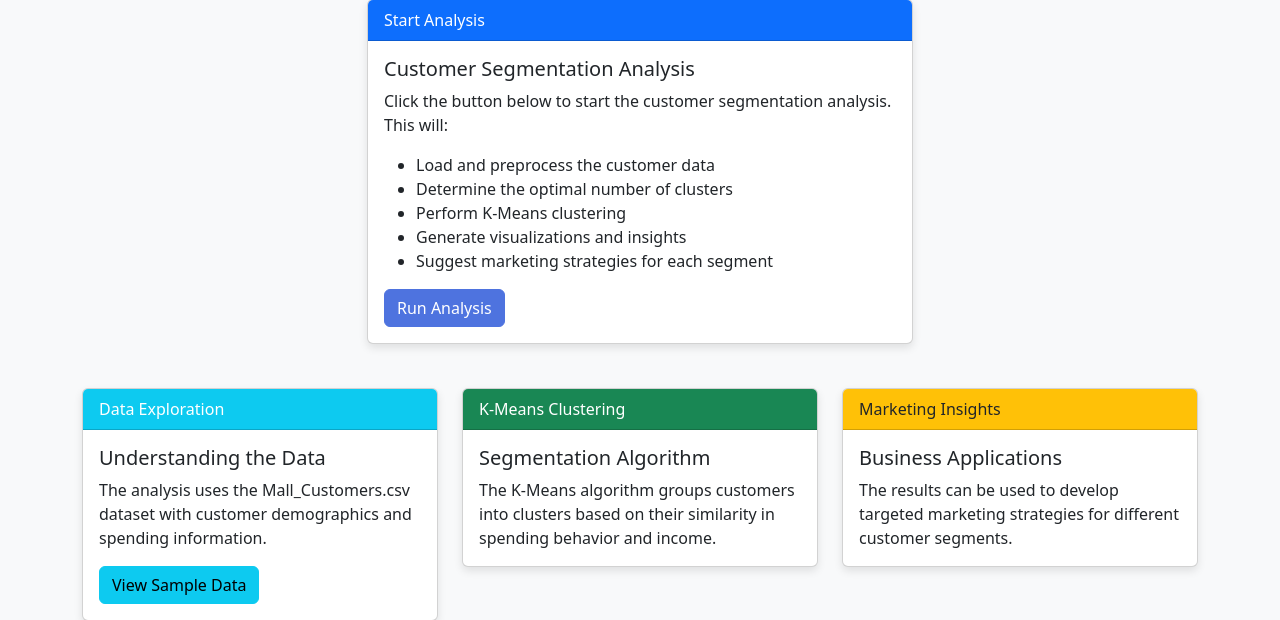
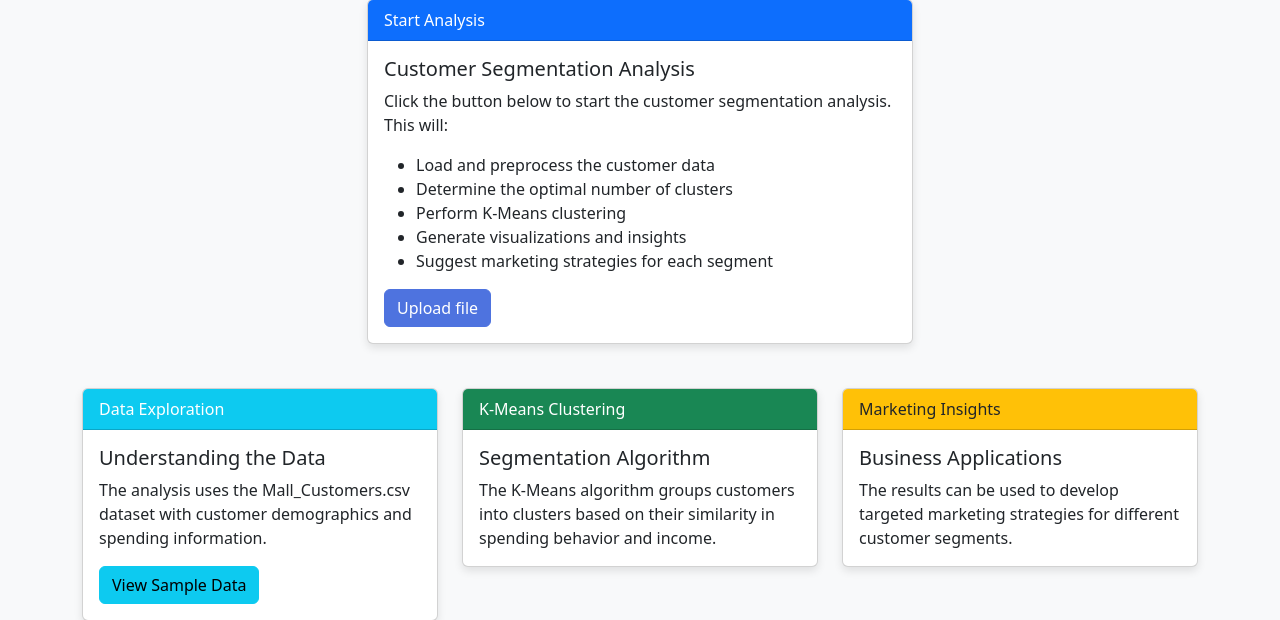
Before and after one commit to glaudinekorrie/project1, a Flask app: page / in a window 1280 px wide. Shown: the part 311-931 px from the top of the page. Run offline with Flask 3, Linux system fonts and the light colour scheme; some libraries are stand-ins or nearby versions.

Commit message:
Update index.html

```diff
--- a/mall_segmentation/templates/index.html
+++ b/mall_segmentation/templates/index.html
@@ -55,7 +55,7 @@
                             <li>Generate visualizations and insights</li>
                             <li>Suggest marketing strategies for each segment</li>
                         </ul>
-                        <button id="runAnalysisBtn" class="btn btn-primary btn-block">Run Analysis</button>
+                        <button id="runAnalysisBtn" class="btn btn-primary btn-block">Upload file</button>
                         <div id="loadingIndicator" class="mt-3 d-none">
                             <div class="d-flex justify-content-center">
                                 <div class="spinner-border text-primary" role="status">
```
